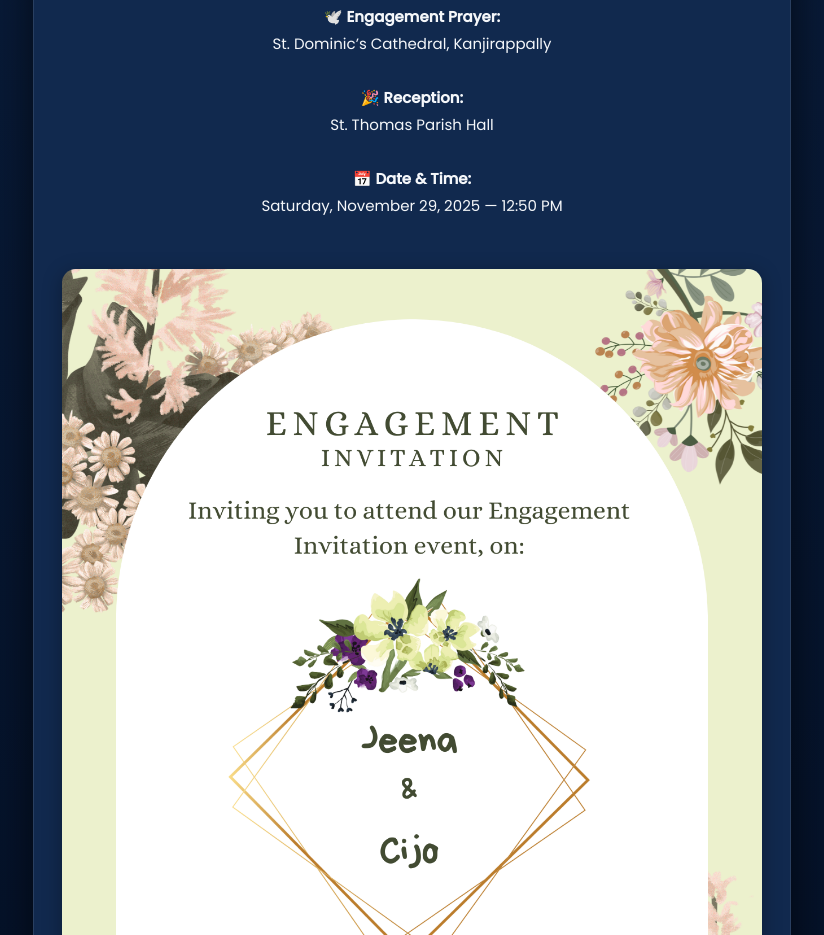
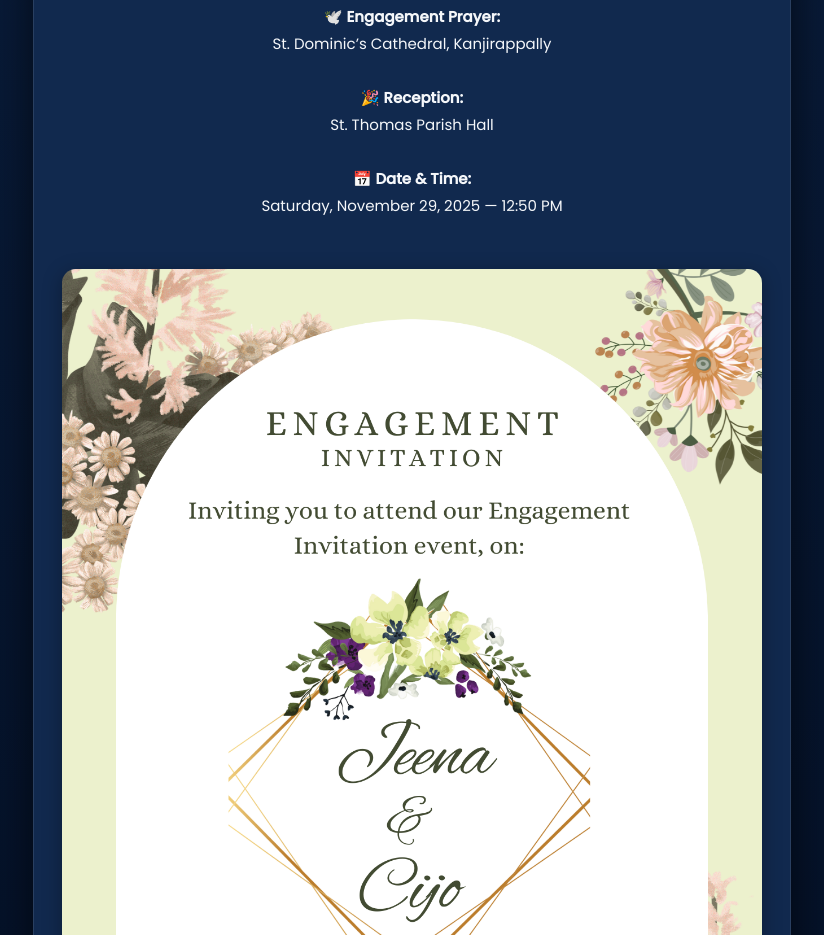
Before and after one commit to kochu-123/engagement, a plain HTML site: page index.html in a window 1280 px wide. Shown: the part 245-1180 px from the top of the page, without its empty margins (228-1052 px from the left). Drawn offline with nearby package versions, Linux system fonts and the light colour scheme.

Commit message:
Update index.html

```diff
--- a/index.html
+++ b/index.html
@@ -135,11 +135,11 @@
     </div>
 
     <!-- Replace with your Canva card preview -->
-    <img id="previewImg" src="img1.png" alt="Engagement card preview" />
+    <img id="previewImg" src="img.png" alt="Engagement card preview" />
 
     <div class="btn-row">
       <!-- Replace 'your-canva-card.pdf' with your actual file or public link -->
-      <a class="btn" href="img1.png" download>📥 Download Invitation</a>
+      <a class="btn" href="img.png" download>📥 Download Invitation</a>
       <button id="copyLinkBtn" class="btn secondary">Copy Invite Link</button>
     </div>
 
```
